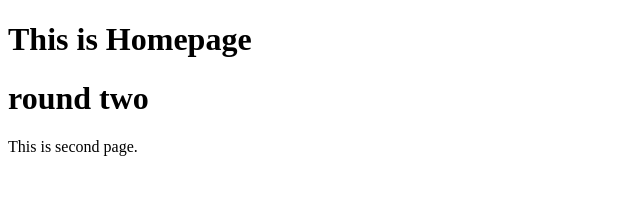
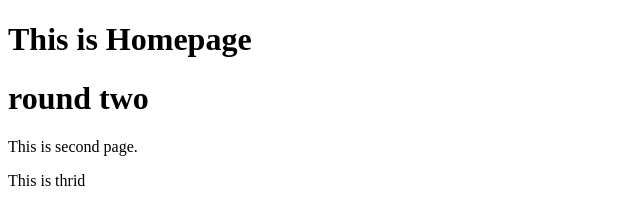
Before and after one commit to shaioking/project002, a plain HTML site: page index.html in a window 1280 px wide. Shown: the full height of the page, 0-640 px from the left. Drawn offline with Linux system fonts and the light colour scheme.

Commit message:
This is third

```diff
--- a/index.html
+++ b/index.html
@@ -10,5 +10,6 @@
     <h1>This is Homepage</h1>
     <h1>round two</h1>
     <p>This is second page.</p>
+    <p>This is thrid</p>
 </body>
 </html>
```
